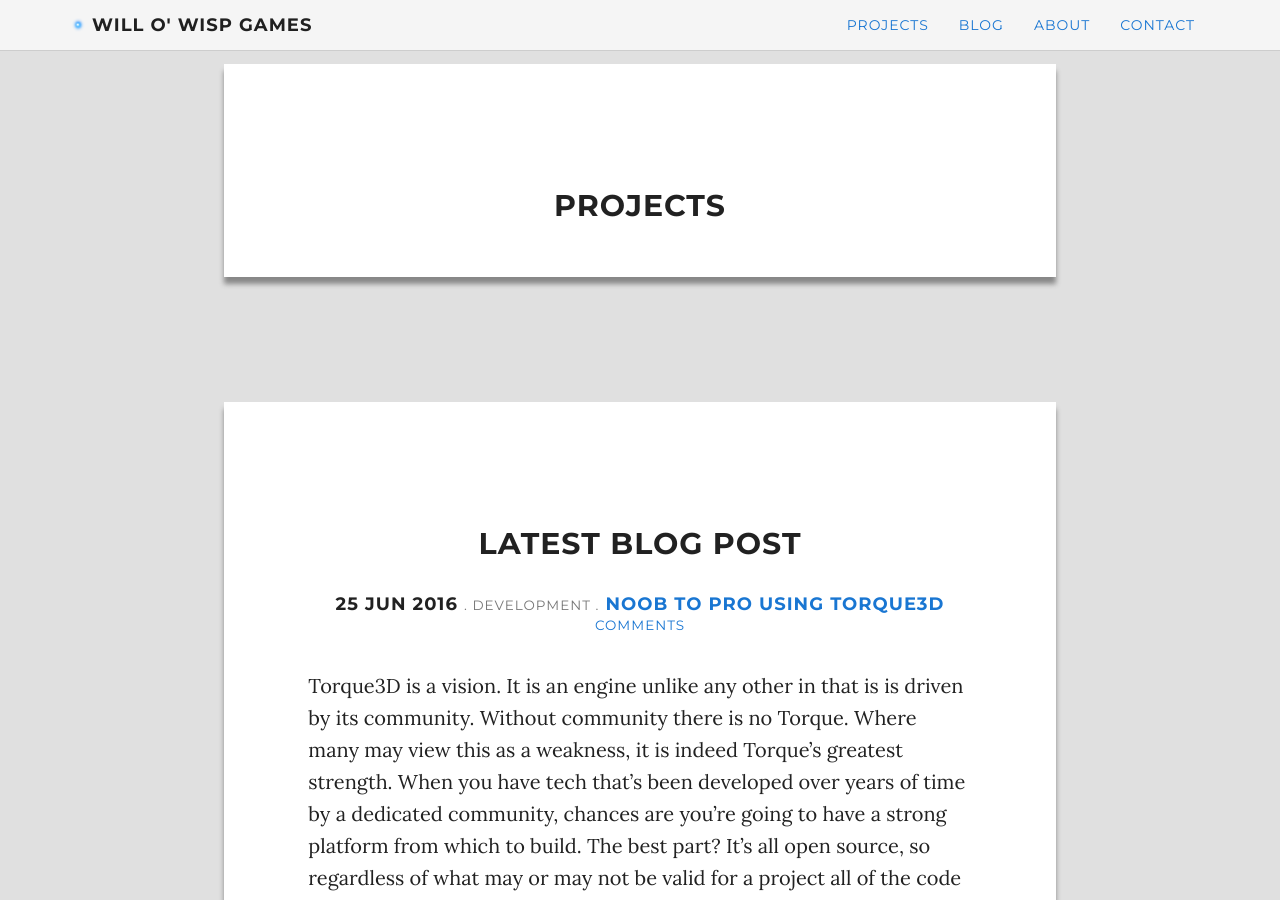
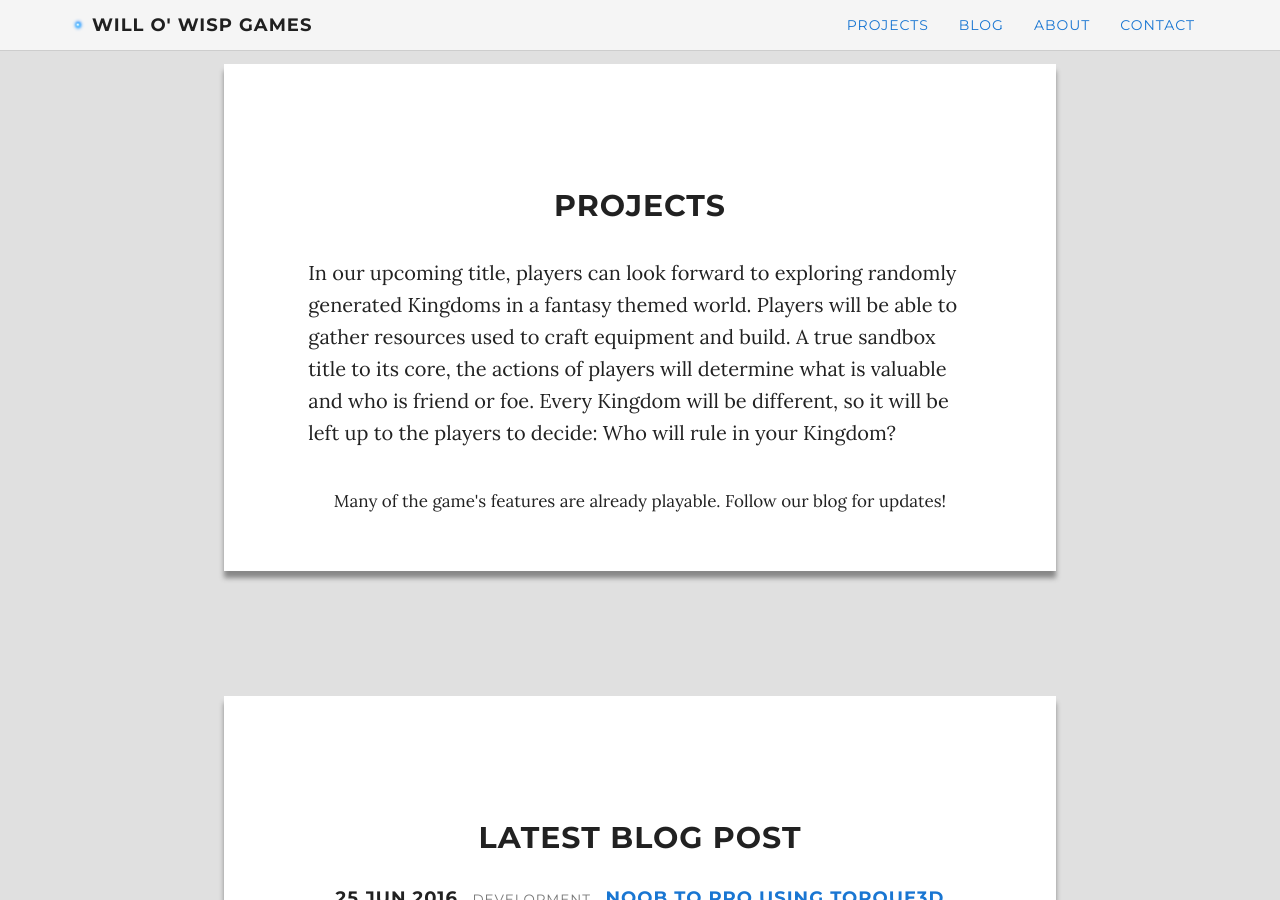
Before and after one commit to WilloWispGames/WilloWispGames.github.io, a Jekyll site: the page built from index.html, in a window 1280 px wide and 900 px high, scrolled down 961 px. Built offline with Jekyll 4.4.1, drawn with Linux system fonts in a browser that asks for light colours; nearby versions of some CDN libraries; comment, search, counter and statistics services are not loaded.

Commit message:
Revert content

```diff
--- a/projects.html
+++ b/projects.html
@@ -4,3 +4,11 @@ section-type: projects
 title: Projects
 ---
 ## Projects
+
+In our upcoming title, players can look forward to exploring randomly generated Kingdoms in a fantasy themed world. Players will be able to gather resources used to craft equipment and build. A true sandbox title to its core, the actions of players will determine what is valuable and who is friend or foe. Every Kingdom will be different, so it will be left up to the players to decide: Who will rule in your Kingdom?
+
+<div class="p2">
+<small>
+Many of the game's features are already playable. Follow our blog for updates!
+</small>
+</div>
```
